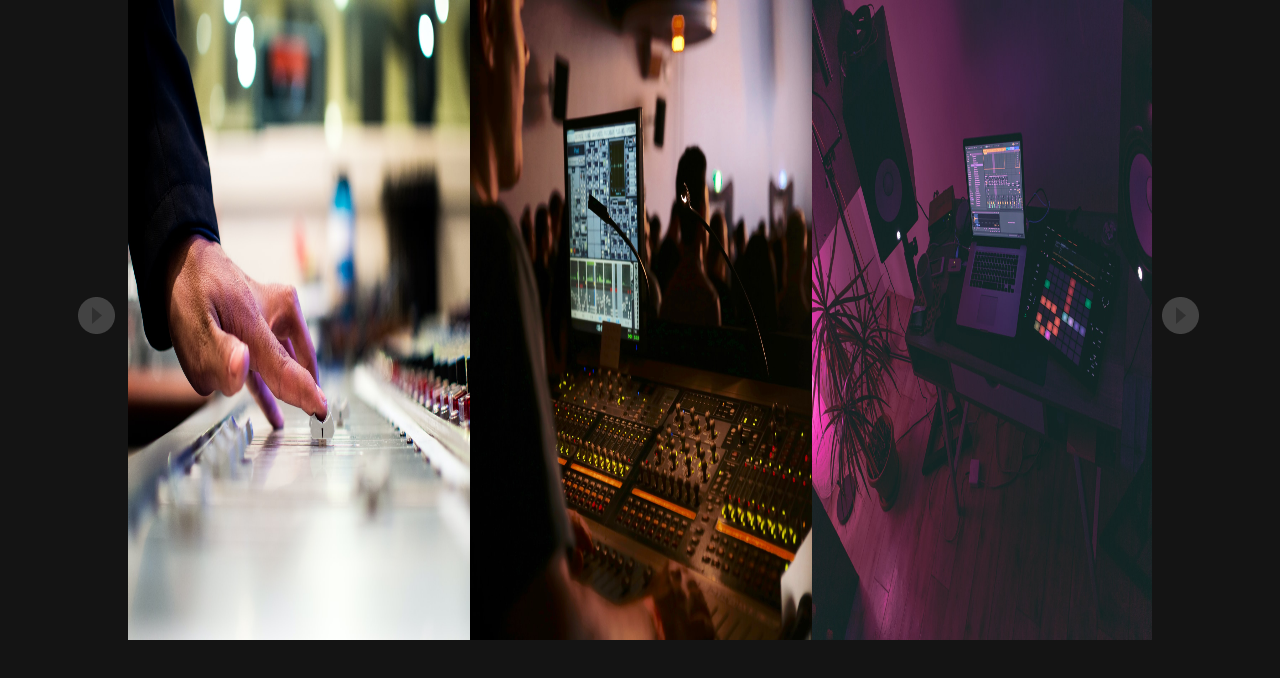
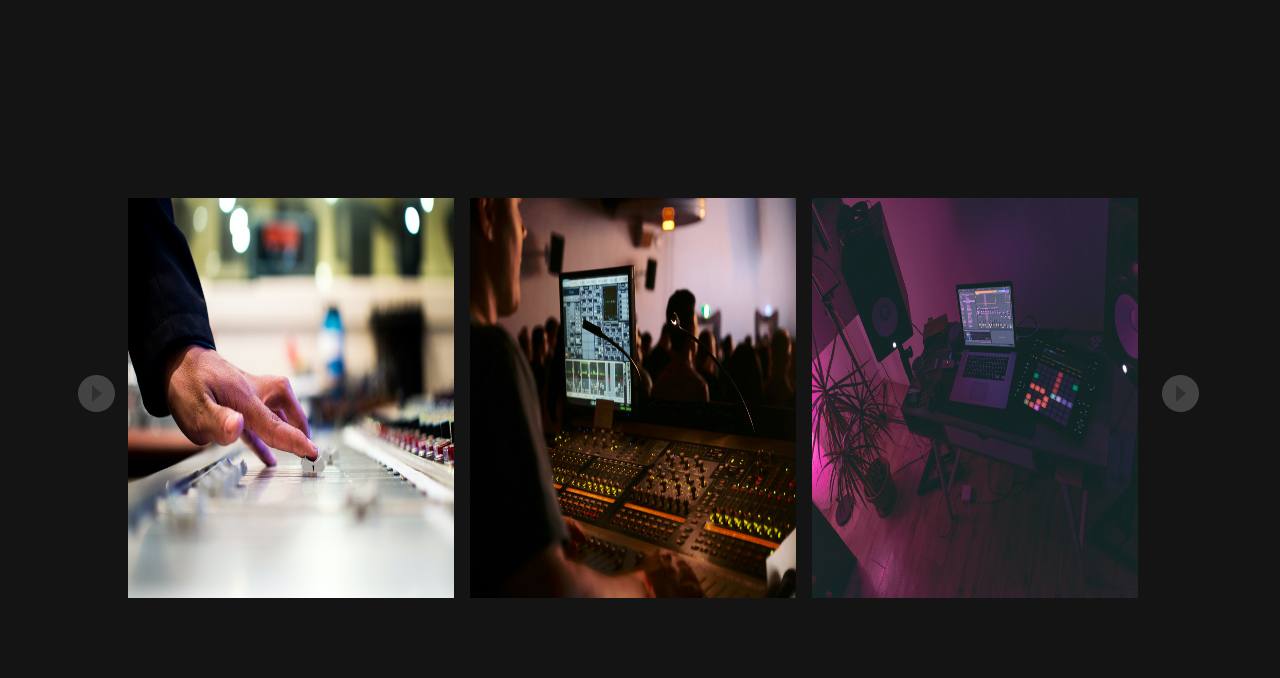
Before and after one commit to Asif-newaz/practice-react, a React (Create React App) app: page / in a window 1280 px wide. Shown: the top 678 px of the page. Built offline with nearby package versions, Linux system fonts and the light colour scheme.

Commit message:
resize entire slider

```diff
--- a/src/Components/FlipkartMultiItemCarousel/SlickCard.js
+++ b/src/Components/FlipkartMultiItemCarousel/SlickCard.js
@@ -4,14 +4,12 @@ import { Box } from "@chakra-ui/react";
 
 const SlickCard = (props) => {
   return (
-    <Box height="80vh" w="100%" mr="1rem">
-      <Box mr="1rem" height="80vh" width="100%">
-        <img
-          src={props.img}
-          alt="dh shop"
-          style={{ height: "100%", width: "100%" }}
-        />
-      </Box>
+    <Box height="50vh" maxW="25rem" mr="1rem">
+      <img
+        src={props.img}
+        alt="dh shop"
+        style={{ height: "100%", width: "100%" }}
+      />
     </Box>
   );
 };
--- a/src/Components/FlipkartMultiItemCarousel/index.js
+++ b/src/Components/FlipkartMultiItemCarousel/index.js
@@ -50,8 +50,10 @@ const ReactSlick = () => {
     <div
       style={{
         width: "80%",
+        height: "100vh",
         margin: "0 auto",
         display: "flex",
+        alignItems: "center",
 
         backgroundColor: "#141414",
       }}
```
